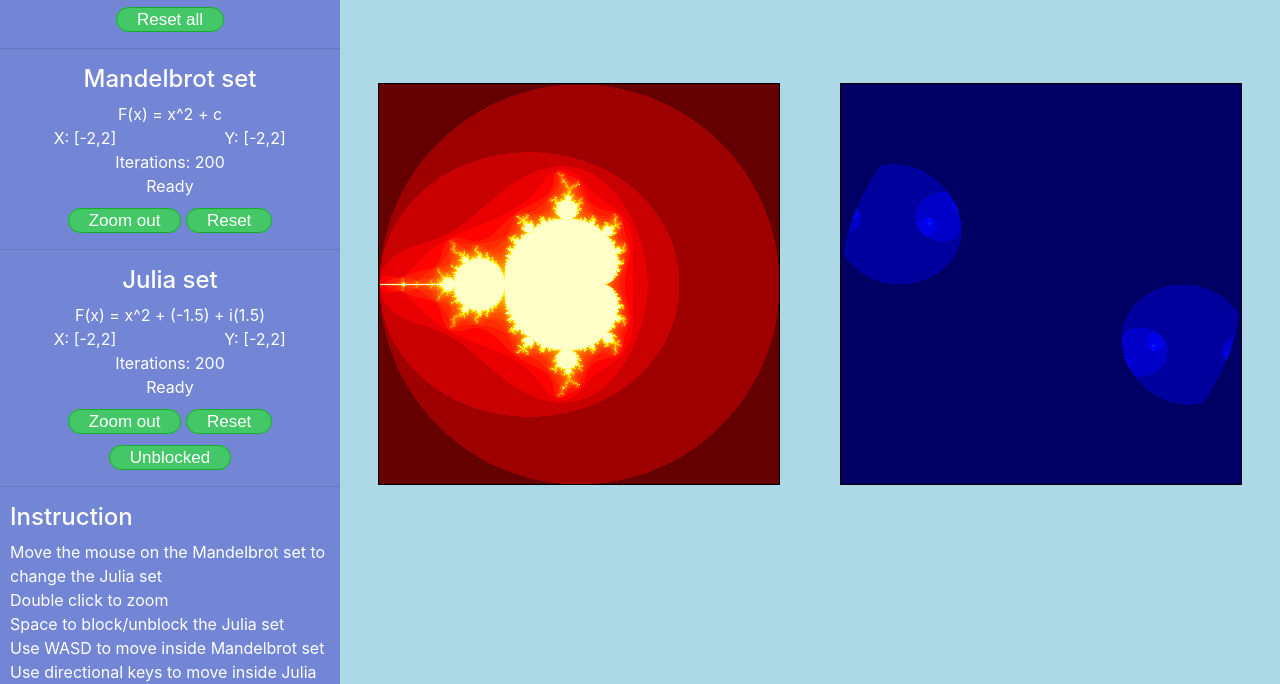
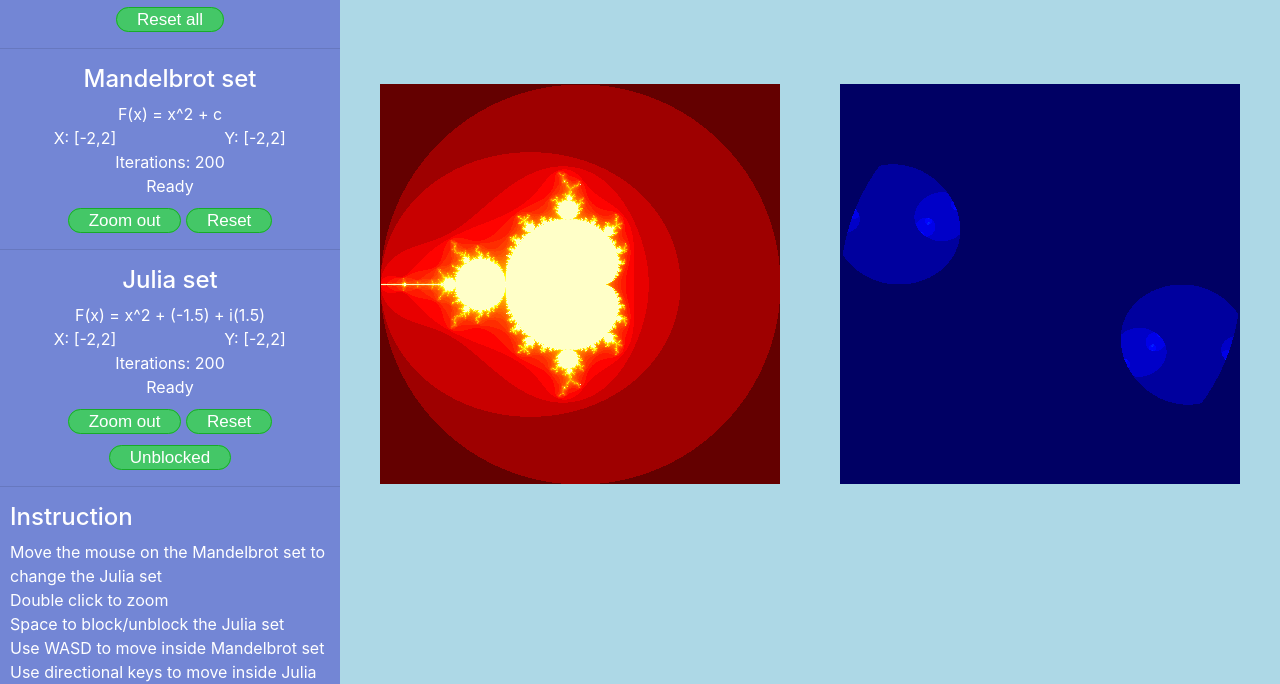
Before and after one commit to StefanoMartin/FractalJS, a plain HTML site: page mandelbrot/mandelbrot.html in a window 1280 px wide. Shown: the part 116-800 px from the top of the page. Drawn offline with nearby package versions, Linux system fonts and the light colour scheme.

Commit message:
Removed border

```diff
--- a/mandelbrot/mandelbrot.html
+++ b/mandelbrot/mandelbrot.html
@@ -114,9 +114,9 @@
     </div>
 
     <div class="outer_canvas">
-      <canvas id="mandelbrot" class="t_canvas" width="400" height="400" style="border:1px solid #000000;"></canvas>
+      <canvas id="mandelbrot" class="t_canvas" width="400" height="400"></canvas>
 
-      <canvas id="julia" class="t_canvas" width="400" height="400" style="border:1px solid #000000;"></canvas>
+      <canvas id="julia" class="t_canvas" width="400" height="400"></canvas>
     </div>
   </body>
 </html>
```
